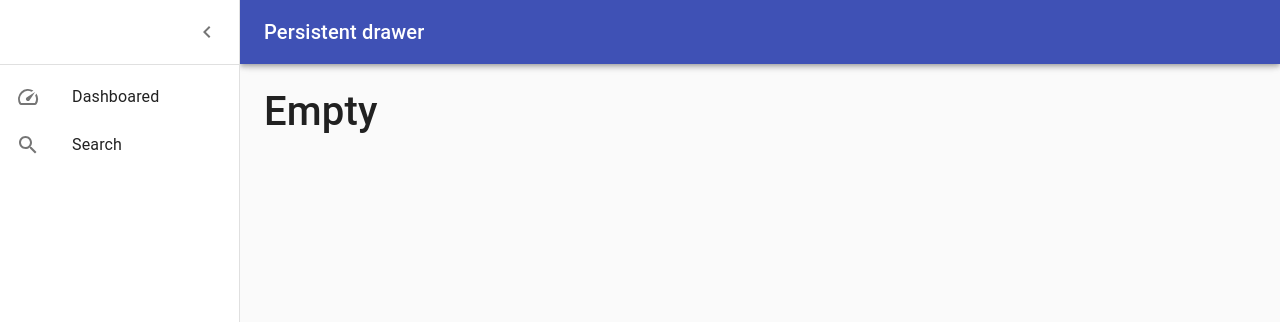
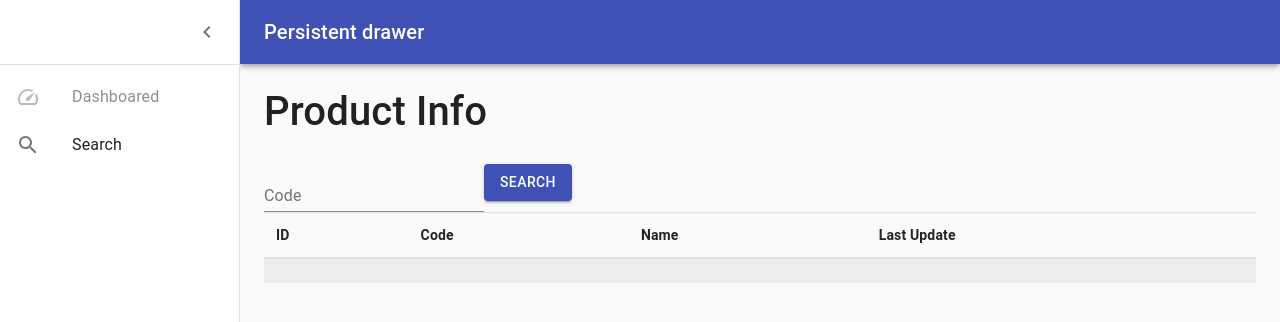
Before and after one commit to AvitanI/MySmartRefrigerator, a React (Create React App) app in the folder Web/ClientApp/: page / in a window 1280 px wide. Shown: the top 322 px of the page. Built offline with nearby package versions, Linux system fonts and the light colour scheme.

Commit message:
Add snackbar for app notifications.

```diff
--- a/Web/ClientApp/package.json
+++ b/Web/ClientApp/package.json
@@ -9,11 +9,12 @@
     "bootstrap": "^4.1.3",
     "jquery": "^3.4.1",
     "merge": "^1.2.1",
+    "notistack": "^0.9.7",
     "oidc-client": "^1.9.0",
     "react": "^16.0.0",
     "react-dom": "^16.0.0",
     "react-router-bootstrap": "^0.24.4",
-    "react-router-dom": "^4.2.2",
+    "react-router-dom": "5.0.0",
     "react-scripts": "^3.0.1",
     "reactstrap": "^6.3.0",
     "rimraf": "^2.6.2"
--- a/Web/ClientApp/src/App.js
+++ b/Web/ClientApp/src/App.js
@@ -1,8 +1,9 @@
 import React, { Component } from 'react';
 import { Route } from 'react-router';
-import { Dasboared } from './components/Dasboared';
-import { Product } from './components/Product';
+//import { Dasboared } from './components/Dasboared';
+import Product from './components/Product';
 import PersistentDrawerLeft from './components/PersistentDrawerLeft/PersistentDrawerLeft';
+import { SnackbarProvider } from 'notistack';
 
 import './custom.css'
 
@@ -10,11 +11,13 @@ export default class App extends Component {
   static displayName = App.name;
 
   render () {
-    return (
-        <PersistentDrawerLeft>
-            <Route exact path='/' component={Dasboared} />
-            <Route path='/findProduct' component={Product} />
-        </PersistentDrawerLeft>
+      return (
+          <SnackbarProvider maxSnack={1} anchorOrigin={{ horizontal: 'center', vertical: 'bottom' }}>
+            <PersistentDrawerLeft>
+                <Route exact path='/' component={Product /*Dasboared*/} />
+                <Route path='/findProduct' component={Product} />
+            </PersistentDrawerLeft>
+          </SnackbarProvider>
     );
   }
 }
--- a/Web/ClientApp/src/components/PersistentDrawerLeft/PersistentDrawerLeft.js
+++ b/Web/ClientApp/src/components/PersistentDrawerLeft/PersistentDrawerLeft.js
@@ -132,6 +132,7 @@ export default function PersistentDrawerLeft(props) {
                 <List>
                     <ListItem
                         button
+                        disabled={true}
                         component={Link}
                         to="/"
                         key={'Dashboared'}>
--- a/Web/ClientApp/src/components/Product.js
+++ b/Web/ClientApp/src/components/Product.js
@@ -1,6 +1,7 @@
 import React, { Component } from 'react';
 import Button from '@material-ui/core/Button';
 import TextField from '@material-ui/core/TextField';
+import { withSnackbar } from 'notistack';
 
 export class Product extends Component {
     // Class variables
@@ -82,6 +83,7 @@ export class Product extends Component {
         if (!responseData         ||
             !responseData.data    ||
             responseData.error) {
+            this.props.enqueueSnackbar('product not found', { variant: 'warning' });
             console.log('response', response);
             return;
         }
@@ -102,3 +104,5 @@ export class Product extends Component {
     );
     }
 }
+
+export default withSnackbar(Product);
```
Also changed, not shown: 1 other file (tests, documents, lock files or other folders).
